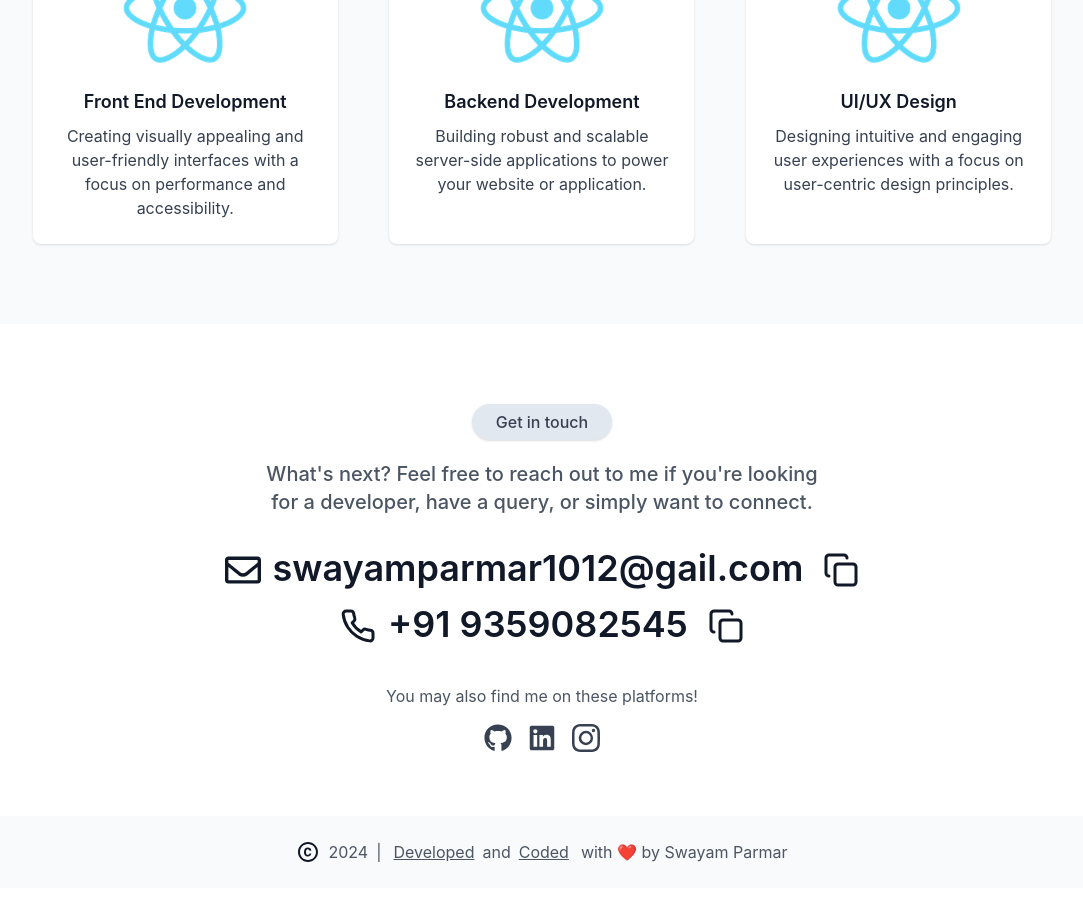
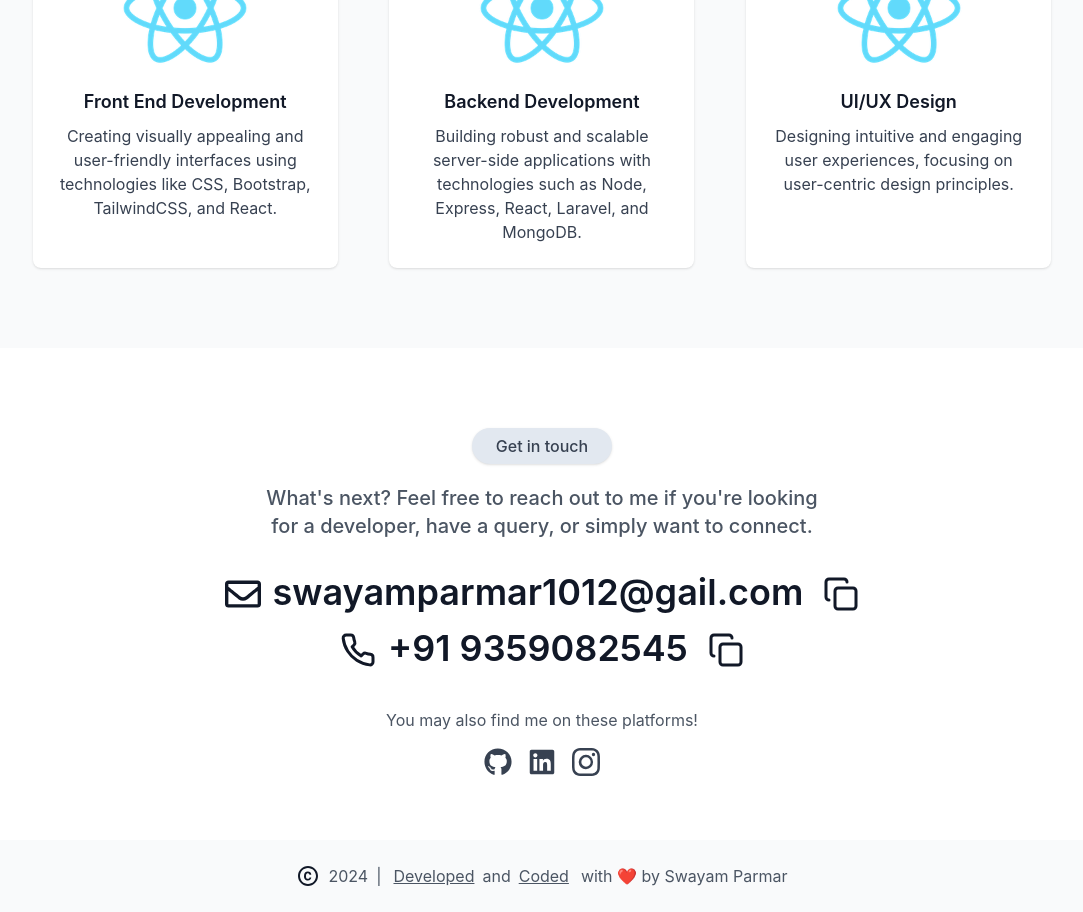
Before and after one commit to SwayamParmar/swayam-reactdev, a React (Create React App) app: page / in a window 1280 px wide. Shown: the part 4040-4952 px from the top of the page, without its empty margins (98-1181 px from the left). Before the commit the page ends 4928 px from the top, so only its background shows below. Built offline with nearby package versions, Linux system fonts and the light colour scheme.

Commit message:
provided service description changed

```diff
--- a/src/components/ProvidedService.js
+++ b/src/components/ProvidedService.js
@@ -5,17 +5,17 @@ const services = [
     {
         image: "../logo192.png",
         title: "Front End Development",
-        description: "Creating visually appealing and user-friendly interfaces with a focus on performance and accessibility."
+        description: "Creating visually appealing and user-friendly interfaces using technologies like CSS, Bootstrap, TailwindCSS, and React."
     },
     {
         image: "../logo192.png",
         title: "Backend Development",
-        description: "Building robust and scalable server-side applications to power your website or application."
+        description: "Building robust and scalable server-side applications with technologies such as Node, Express, React, Laravel, and MongoDB."
     },
     {
         image: "../logo192.png",
         title: "UI/UX Design",
-        description: "Designing intuitive and engaging user experiences with a focus on user-centric design principles."
+        description: "Designing intuitive and engaging user experiences, focusing on user-centric design principles."
     }
 ];
 
```
